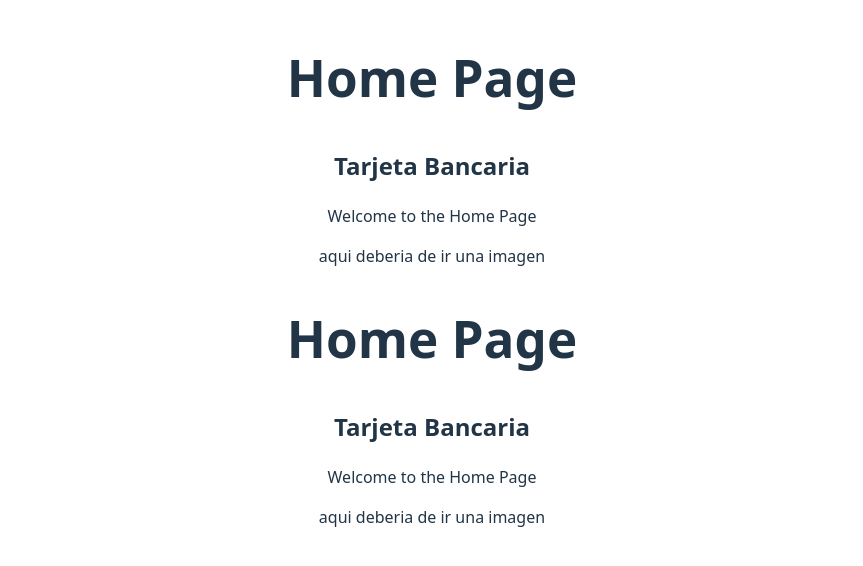
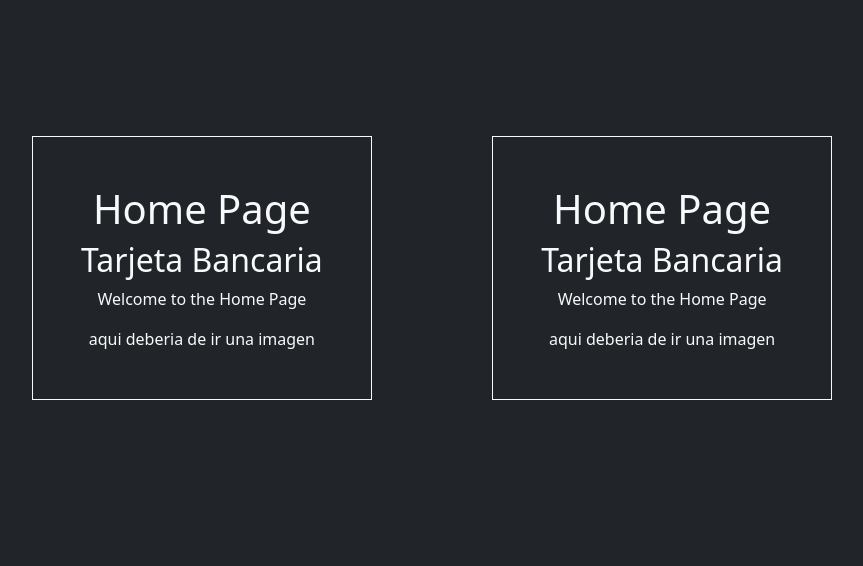
Before and after one commit to GonzaloMartinezz/TarjetaBancaria.Test, a React (Vite) app: page / in a window 1280 px wide. Shown: the part 132-698 px from the top of the page, without its empty margins (208-1071 px from the left). Built offline with nearby package versions, Linux system fonts and the light colour scheme.

Commit message:
creando el Home ,Componente de dos divs con respecto a elejir que tarjeta usa el cliente

```diff
--- a/index.html
+++ b/index.html
@@ -5,7 +5,7 @@
     <meta name="viewport" content="width=device-width, initial-scale=1.0" />
     <title>Vite + React</title>
   </head>
-  <body>
+  <body class="bg-dark">
     <div id="root"></div>
     <script type="module" src="/src/main.jsx"></script>
   </body>
--- a/package.json
+++ b/package.json
@@ -10,6 +10,7 @@
     "preview": "vite preview"
   },
   "dependencies": {
+    "bootstrap": "^5.3.7",
     "react": "^19.1.0",
     "react-dom": "^19.1.0"
   },
--- a/src/Components/HomePage.jsx
+++ b/src/Components/HomePage.jsx
@@ -1,18 +1,17 @@
 import React from 'react'
+import 'bootstrap/dist/css/bootstrap.min.css';
 
 const HomePage = () => {
   return (
-    <>
-    <section>
-        <div className='container mt-5' >
+    <section className='d-flex align-items-center justify-content-between text-light m-0 p-0' style={{width: '50em'}}>
+        <div className='border border-1 border-light p-5' onClick={() => console.log('aqui deberia de ir una imagen')}>
             <h1>Home Page</h1>
             <h2>Tarjeta Bancaria</h2>
             <p>Welcome to the Home Page</p>
             <span>aqui deberia de ir una imagen</span>
-
         </div>
 
-         <div className='container mt-5' >
+         <div className='border border-1 border-light p-5' >
             <h1>Home Page</h1>
             <h2>Tarjeta Bancaria</h2>
             <p>Welcome to the Home Page</p>
@@ -20,7 +19,6 @@ const HomePage = () => {
 
         </div>
     </section>
-    </>
   )
 }
 
```
Also changed, not shown: 1 other file (tests, documents, lock files or other folders).
